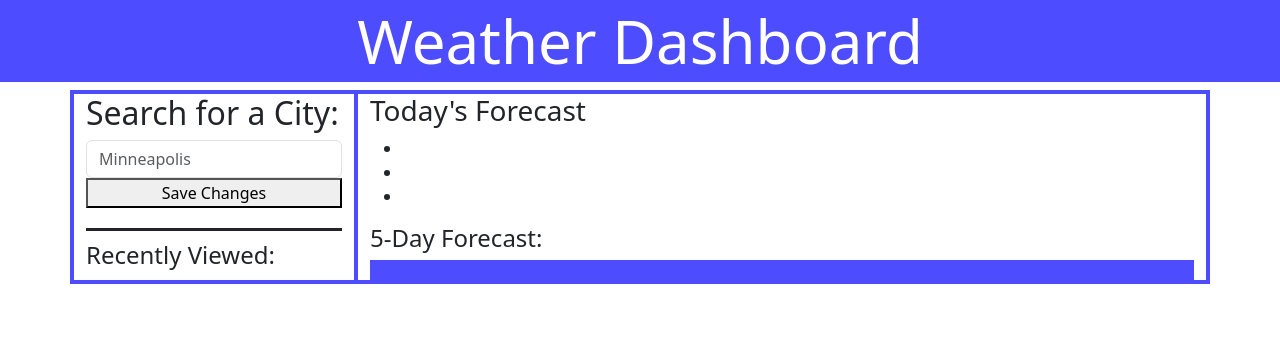
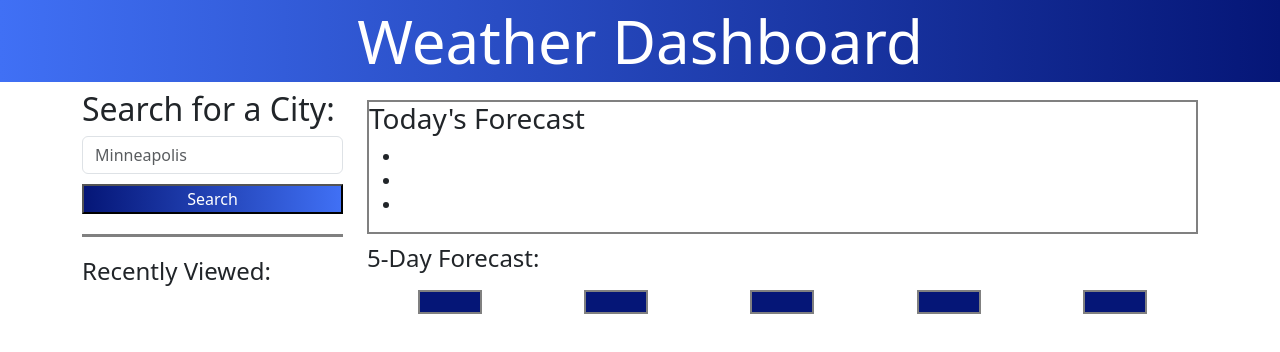
Before and after one commit to alarrabee/server-side-api-weather-dashboard, a plain HTML site: page index.html in a window 1280 px wide. Drawn offline with nearby package versions, Linux system fonts and the light colour scheme.

Commit message:
adjusted page style and forecast date format

```diff
--- a/assets/css/style.css
+++ b/assets/css/style.css
@@ -1,5 +1,5 @@
 header {
-    background-color: rgba(0, 0, 255, 0.699);
+    background: linear-gradient(to right, #4070f5, #051677);
     color: white;
     text-align: center;
 }
@@ -11,18 +11,18 @@ h1 {
 }
 
 
-section {
-    border: solid 2px rgba(0, 0, 255, 0.699);
-}
 
 form {
-    border-bottom: solid;
+    border-bottom: solid grey;
     padding-bottom: 10px;
     margin-bottom: 10px;
 }
 
-#search-bar {
-    padding-bottom: 10px;
+
+
+#searchBar {
+    margin-bottom: 10px;
+
 }
 
 button {
@@ -31,6 +31,8 @@ button {
     display: inline-block;
     width:300px;
     margin-bottom: 10px;
+    background: linear-gradient(to left, #4070f5, #051677);
+    color: white
 }
 
 #buttonDiv {
@@ -45,5 +47,23 @@ button {
 
 
 .five-day-div {
-    border: solid 2px rgba(0, 0, 255, 0.699);
+    border: solid 2px grey;
+    background-color: #051677;
+    color: white;
+    padding: 10px 30px;
 }
+
+#five-day-container {
+    display: flex;
+    justify-content: space-around;
+}
+
+#day0 {
+    border: solid 2px grey;
+    margin-top: 10px;
+}
+
+h4 {
+    padding-top: 10px;
+    padding-bottom: 10px;
+}
--- a/assets/js/script.js
+++ b/assets/js/script.js
@@ -67,18 +67,15 @@ function displayWeather(weatherData) {
   const humidity = weatherData.main.humidity;
 
   // Inserts the above information into a string using template literals
-  const cityTitle = `Today's Forecast for: ${cityName}`;
+  const cityTitle = `Today's Forecast: ${cityName}`;
   const todaysDate = dayjs().format('ddd MM/DD/YYYY');
-  const cityTemp = `Temperature: ${temperature}K`; //fix to °F
-  const cityWind = `Wind Speed: ${windSpeed} m/s`;
+  const cityTemp = `Temp: ${temperature}K`; //fix to °F
+  const cityWind = `Wind: ${windSpeed} m/s`;
   const cityHumidity = `Humidity: ${humidity}%`;
 
   // Selects the elements where the information will be displayed
   const TitleEl = document.getElementById('city-name');
-  TitleEl.textContent = cityTitle;
-
-  const dateEl = document.getElementById('todays-date');
-  dateEl.textContent = todaysDate;
+  TitleEl.textContent = `${cityTitle} (${todaysDate})`;
 
   const tempEl = document.getElementById('temp-today');
   tempEl.textContent = cityTemp;
@@ -133,7 +130,7 @@ function displayFiveDay (weatherData) {
     // Iterate over the forecast list to get specified data for each day
     for (let i = 0; i < forecastList.length; i += 8) {
         const forecastItem = forecastList[i]; // Each day has forecast data every 3 hours, so multiple forecasts per day. Data for each day is every 8th entry.
-        const date = forecastItem.dt_txt;
+        const date = dayjs(forecast.dt_txt).format('ddd MM/DD/YYYY');
         const temperature = forecastItem.main.temp;
         const windSpeed = forecastItem.wind.speed;
         const humidity = forecastItem.main.humidity;
@@ -152,11 +149,11 @@ function displayFiveDay (weatherData) {
       dayContainer.appendChild(dateElement);
 
       const temperatureElement = document.createElement('p');
-      temperatureElement.textContent = `Temperature: ${day.temperature}°C`;
+      temperatureElement.textContent = `Temp: ${day.temperature} K`;
       dayContainer.appendChild(temperatureElement);
 
       const windElement = document.createElement('p');
-      windElement.textContent = `Wind Speed: ${day.windSpeed} m/s`;
+      windElement.textContent = `Wind: ${day.windSpeed} m/s`;
       dayContainer.appendChild(windElement);
 
       const humidityElement = document.createElement('p');
--- a/index.html
+++ b/index.html
@@ -23,7 +23,7 @@
                         <input id="searchBar" class="form-control" type="text" placeholder="Minneapolis" aria-label="default input example">
                     </div>
                     <div id="buttonDiv">
-                        <button id="searchBtn" type="button" >Save Changes</button>
+                        <button id="searchBtn" type="button" >Search</button>
                     </div>
                 </form>
 
@@ -35,7 +35,6 @@
             <section class="col">
                 <div id="day0">
                     <h3 id="city-name">Today's Forecast</h3>
-                    <h4 id="todays-date"></h4>
                     <ul>
                         <li id="temp-today"></li>
                         <li id="wind-today"></li>
@@ -43,14 +42,17 @@
                     </ul>
                 </div>
 
-                <div id="five-day-container">
+                <div>
                     <h4>5-Day Forecast:</h4>
-                    <div id="day1" class="five-day-div"></div>
-                    <div id="day2" class="five-day-div"></div>
-                    <div id="day3" class="five-day-div"></div>
-                    <div id="day4" class="five-day-div"></div>
-                    <div id="day5" class="five-day-div"></div>
+                    <div id="five-day-container">
+                        <div id="day1" class="five-day-div"></div>
+                        <div id="day2" class="five-day-div"></div>
+                        <div id="day3" class="five-day-div"></div>
+                        <div id="day4" class="five-day-div"></div>
+                        <div id="day5" class="five-day-div"></div>
+                     </div>
                 </div>
+
             </section>
         </section>
 
```
